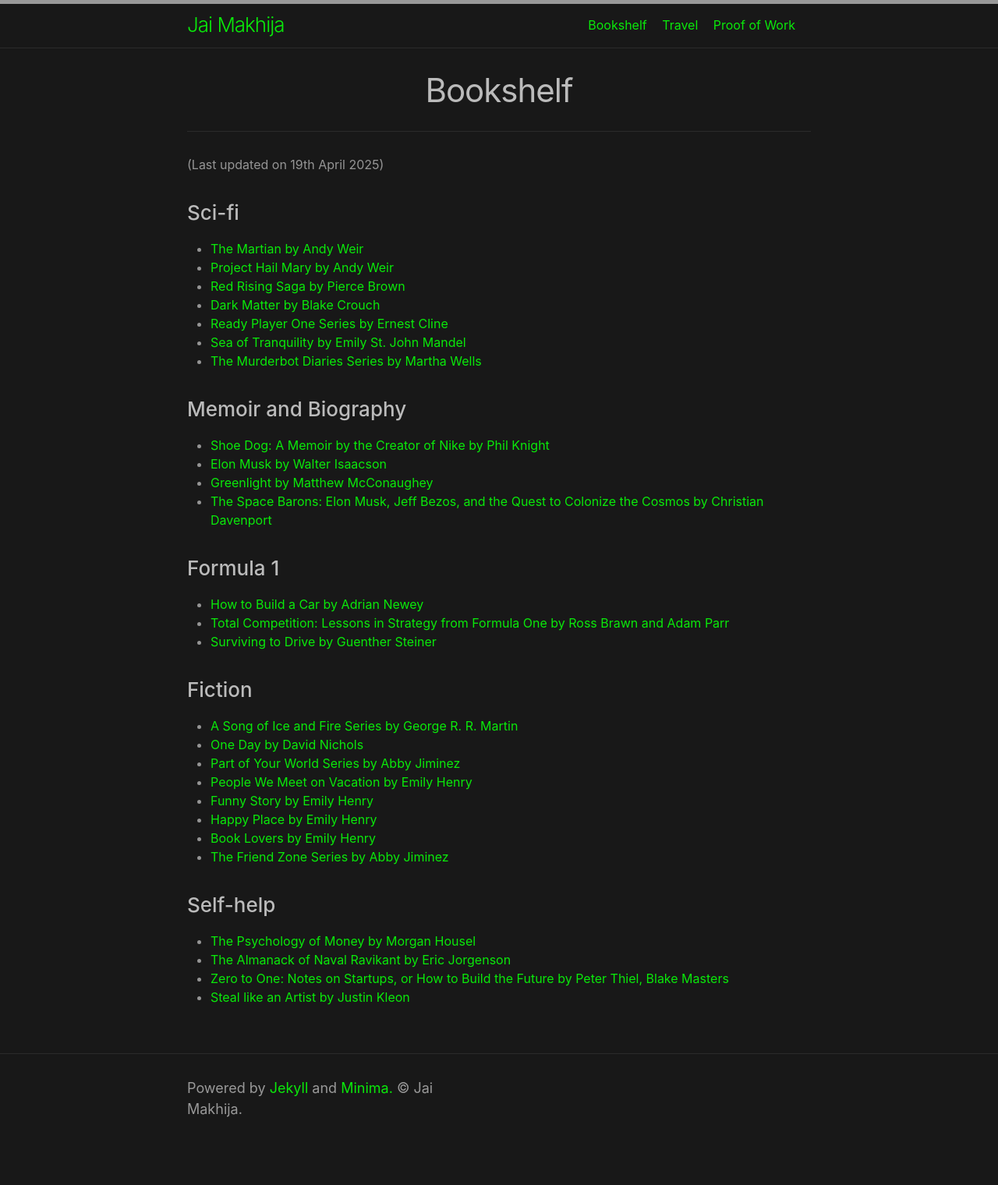
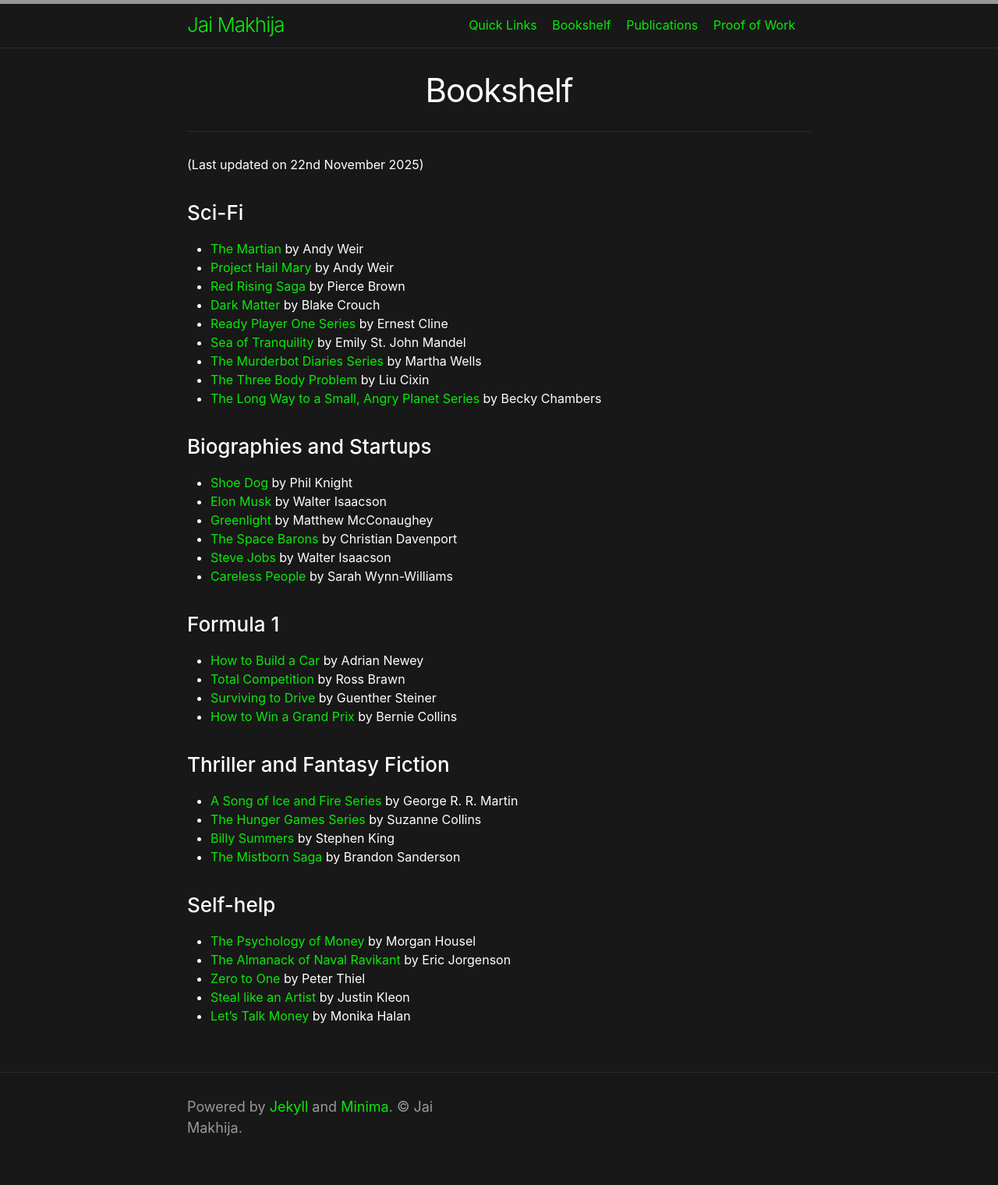
Before and after one commit to jai-makhija/jai-makhija.github.io, a Jekyll site: the page built from bookshelf.markdown, in a window 1280 px wide. Shown: the whole page at 78% size. Built offline with Jekyll 4.4.1, drawn with Linux system fonts in a browser that asks for light colours; before the commit the page ends 1496 px from its top, so only the background shows below that.

Commit message:
rewamped home page, removed photos, font color is white, removed travel page and replaced with publications

```diff
--- a/_config.yml
+++ b/_config.yml
@@ -15,8 +15,9 @@
   email: jaimakhija98@gmail.com
 
 nav_paths:
+  - "links.markdown"
   - "bookshelf.markdown"
-  - "travel.markdown"
+  - "publications.markdown"
   - "pow.markdown"
 
 # Build settings
--- a/assets/css/style.scss
+++ b/assets/css/style.scss
@@ -3,6 +3,14 @@
 
 @import "minima/skins/dark";
 @import "minima/initialize";
+
+body {
+  color: white;
+}
+
+h1, h2, h3, h4, h5, h6 {
+  color: white;
+}
 
 /* Change the default link color */
 a,
--- a/bookshelf.markdown
+++ b/bookshelf.markdown
@@ -4,40 +4,42 @@
 permalink: /bookshelf/
 ---
 
-(Last updated on 19th April 2025)
+(Last updated on 22nd November 2025)
 
-<h3> Sci-fi </h3>
-* [The Martian by Andy Weir](https://www.goodreads.com/book/show/18007564-the-martian)
-* [Project Hail Mary by Andy Weir](https://www.goodreads.com/book/show/54493401-project-hail-mary?from_search=true&from_srp=true&qid=IroforZNQF&rank=1)
-* [Red Rising Saga by Pierce Brown](https://www.goodreads.com/series/117100-red-rising-saga)
-* [Dark Matter by Blake Crouch](https://www.goodreads.com/book/show/27833670-dark-matter?from_search=true&from_srp=true&qid=9twxr7LaDF&rank=1)
-* [Ready Player One Series by Ernest Cline](https://www.goodreads.com/series/221687-ready-player-one)
-* [Sea of Tranquility by Emily St. John Mandel](https://www.goodreads.com/book/show/58446227-sea-of-tranquility?ac=1&from_search=true&qid=LGkbADm68N&rank=1)
-* [The Murderbot Diaries Series by Martha Wells](https://www.goodreads.com/series/191900-the-murderbot-diaries)
+<h3> Sci-Fi </h3>
+* [The Martian](https://www.goodreads.com/book/show/18007564-the-martian) by Andy Weir
+* [Project Hail Mary](https://www.goodreads.com/book/show/54493401-project-hail-mary?from_search=true&from_srp=true&qid=IroforZNQF&rank=1) by Andy Weir
+* [Red Rising Saga](https://www.goodreads.com/series/117100-red-rising-saga) by Pierce Brown
+* [Dark Matter](https://www.goodreads.com/book/show/27833670-dark-matter?from_search=true&from_srp=true&qid=9twxr7LaDF&rank=1) by Blake Crouch
+* [Ready Player One Series](https://www.goodreads.com/series/221687-ready-player-one) by Ernest Cline
+* [Sea of Tranquility](https://www.goodreads.com/book/show/58446227-sea-of-tranquility?ac=1&from_search=true&qid=LGkbADm68N&rank=1) by Emily St. John Mandel
+* [The Murderbot Diaries Series](https://www.goodreads.com/series/191900-the-murderbot-diaries) by Martha Wells
+* [The Three Body Problem](https://www.goodreads.com/book/show/20518872-the-three-body-problem?ref=nav_sb_ss_1_11) by Liu Cixin
+* [The Long Way to a Small, Angry Planet Series](https://www.goodreads.com/book/show/22733729-the-long-way-to-a-small-angry-planet?ref=nav_sb_ss_1_17) by Becky Chambers
 
-<h3> Memoir and Biography </h3>
-* [Shoe Dog: A Memoir by the Creator of Nike by Phil Knight](https://www.goodreads.com/book/show/9969571-ready-player-one?from_search=true&from_srp=true&qid=HUmMW5EEiU&rank=1)
-* [Elon Musk by Walter Isaacson](https://www.goodreads.com/book/show/122765395-elon-musk?from_search=true&from_srp=true&qid=i6aCvqGS1N&rank=20)
-* [Greenlight by Matthew McConaughey](https://www.goodreads.com/book/show/52838315-greenlights?ref=nav_sb_noss_l_10)
-* [The Space Barons: Elon Musk, Jeff Bezos, and the Quest to Colonize the Cosmos by Christian Davenport](https://www.goodreads.com/book/show/36205015-the-space-barons?ac=1&from_search=true&qid=4Ezr5e2CT0&rank=1)
+<h3> Biographies and Startups </h3>
+* [Shoe Dog](https://www.goodreads.com/book/show/9969571-ready-player-one?from_search=true&from_srp=true&qid=HUmMW5EEiU&rank=1) by Phil Knight
+* [Elon Musk](https://www.goodreads.com/book/show/122765395-elon-musk?from_search=true&from_srp=true&qid=i6aCvqGS1N&rank=20) by Walter Isaacson
+* [Greenlight](https://www.goodreads.com/book/show/52838315-greenlights?ref=nav_sb_noss_l_10) by Matthew McConaughey
+* [The Space Barons](https://www.goodreads.com/book/show/36205015-the-space-barons?ac=1&from_search=true&qid=4Ezr5e2CT0&rank=1) by Christian Davenport
+* [Steve Jobs](https://www.goodreads.com/book/show/11084145-steve-jobs?ref=nav_sb_ss_1_6) by Walter Isaacson
+* [Careless People](https://www.goodreads.com/book/show/223436601-careless-people?ref=nav_sb_ss_1_15) by Sarah Wynn-Williams
 
 <h3> Formula 1 </h3>
-* [How to Build a Car by Adrian Newey](https://www.goodreads.com/book/show/35657708-how-to-build-a-car?ref=nav_sb_noss_l_18)
-* [Total Competition: Lessons in Strategy from Formula One by Ross Brawn and Adam Parr](https://www.goodreads.com/book/show/30849192-total-competition?ref=nav_sb_ss_1_17)
-* [Surviving to Drive by Guenther Steiner](https://www.goodreads.com/book/show/63891445-surviving-to-drive?ref=nav_sb_ss_1_18)
+* [How to Build a Car](https://www.goodreads.com/book/show/35657708-how-to-build-a-car?ref=nav_sb_noss_l_18) by Adrian Newey
+* [Total Competition](https://www.goodreads.com/book/show/30849192-total-competition?ref=nav_sb_ss_1_17) by Ross Brawn
+* [Surviving to Drive](https://www.goodreads.com/book/show/63891445-surviving-to-drive?ref=nav_sb_ss_1_18) by Guenther Steiner
+* [How to Win a Grand Prix](https://www.goodreads.com/book/show/200490426-how-to-win-a-grand-prix) by Bernie Collins
 
-<h3> Fiction </h3>
-* [A Song of Ice and Fire Series by George R. R. Martin](https://www.goodreads.com/series/43790-a-song-of-ice-and-fire)
-* [One Day by David Nichols](https://www.goodreads.com/book/show/6280118-one-day?ref=nav_sb_ss_2_7)
-* [Part of Your World Series by Abby Jiminez](https://www.goodreads.com/series/367913-part-of-your-world)
-* [People We Meet on Vacation by Emily Henry](https://www.goodreads.com/book/show/54985743-people-we-meet-on-vacation?ref=nav_sb_ss_1_15)
-* [Funny Story by Emily Henry](https://www.goodreads.com/book/show/194802722-funny-story?ref=nav_sb_noss_l_11)
-* [Happy Place by Emily Henry](https://www.goodreads.com/book/show/194802722-funny-story?ref=nav_sb_noss_l_11)
-* [Book Lovers by Emily Henry](https://www.goodreads.com/book/show/58690308-book-lovers?ref=nav_sb_ss_1_11)
-* [The Friend Zone Series by Abby Jiminez](https://www.goodreads.com/series/288498-the-friend-zone)
+<h3> Thriller and Fantasy Fiction </h3>
+* [A Song of Ice and Fire Series](https://www.goodreads.com/series/43790-a-song-of-ice-and-fire) by George R. R. Martin
+* [The Hunger Games Series](https://www.goodreads.com/series/73758-the-hunger-games) by Suzanne Collins
+* [Billy Summers](https://www.goodreads.com/book/show/56852407-billy-summers?ref=nav_sb_ss_1_13) by Stephen King
+* [The Mistborn Saga](https://www.goodreads.com/book/show/68428.Mistborn?ref=nav_sb_ss_1_8) by Brandon Sanderson
 
 <h3> Self-help </h3>
-* [The Psychology of Money by Morgan Housel](https://www.goodreads.com/book/show/41881472-the-psychology-of-money?ref=nav_sb_ss_1_8)
-* [The Almanack of Naval Ravikant by Eric Jorgenson](https://www.goodreads.com/book/show/54898389-the-almanack-of-naval-ravikant?ref=nav_sb_ss_1_8)
-* [Zero to One: Notes on Startups, or How to Build the Future by Peter Thiel, Blake Masters](https://www.goodreads.com/book/show/18050143-zero-to-one?ref=nav_sb_ss_1_11)
-* [Steal like an Artist by Justin Kleon](https://www.goodreads.com/book/show/13099738-steal-like-an-artist)
+* [The Psychology of Money](https://www.goodreads.com/book/show/41881472-the-psychology-of-money?ref=nav_sb_ss_1_8) by Morgan Housel
+* [The Almanack of Naval Ravikant](https://www.goodreads.com/book/show/54898389-the-almanack-of-naval-ravikant?ref=nav_sb_ss_1_8) by Eric Jorgenson
+* [Zero to One](https://www.goodreads.com/book/show/18050143-zero-to-one?ref=nav_sb_ss_1_11) by Peter Thiel
+* [Steal like an Artist](https://www.goodreads.com/book/show/13099738-steal-like-an-artist) by Justin Kleon
+* [Let's Talk Money](https://www.goodreads.com/book/show/40499078-let-s-talk-money) by Monika Halan
```
Also changed, not shown: index.markdown (+10 -8 lines), links.markdown (added, +11 -0 lines), pow.markdown (+12 -17 lines), publications.markdown (added, +11 -0 lines), travel.markdown (deleted, +0 -31 lines).
